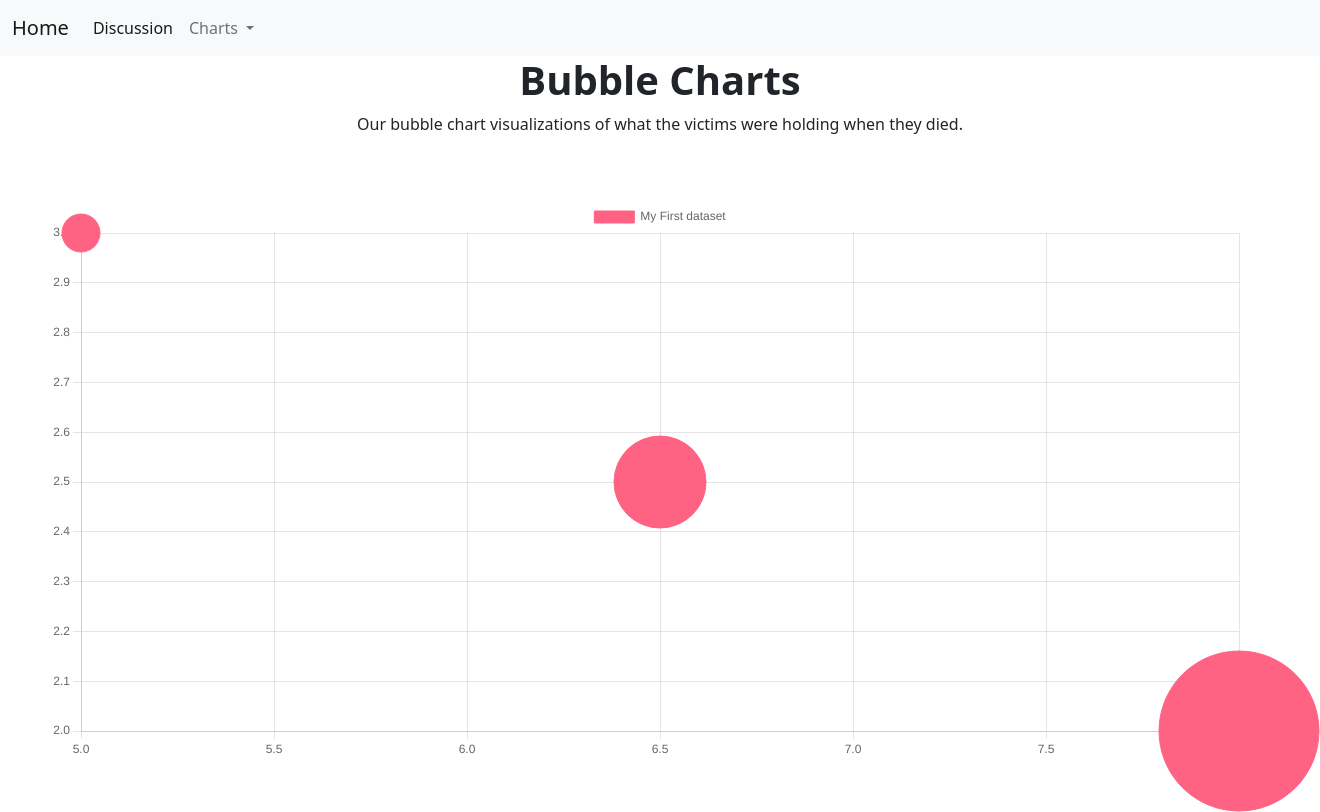
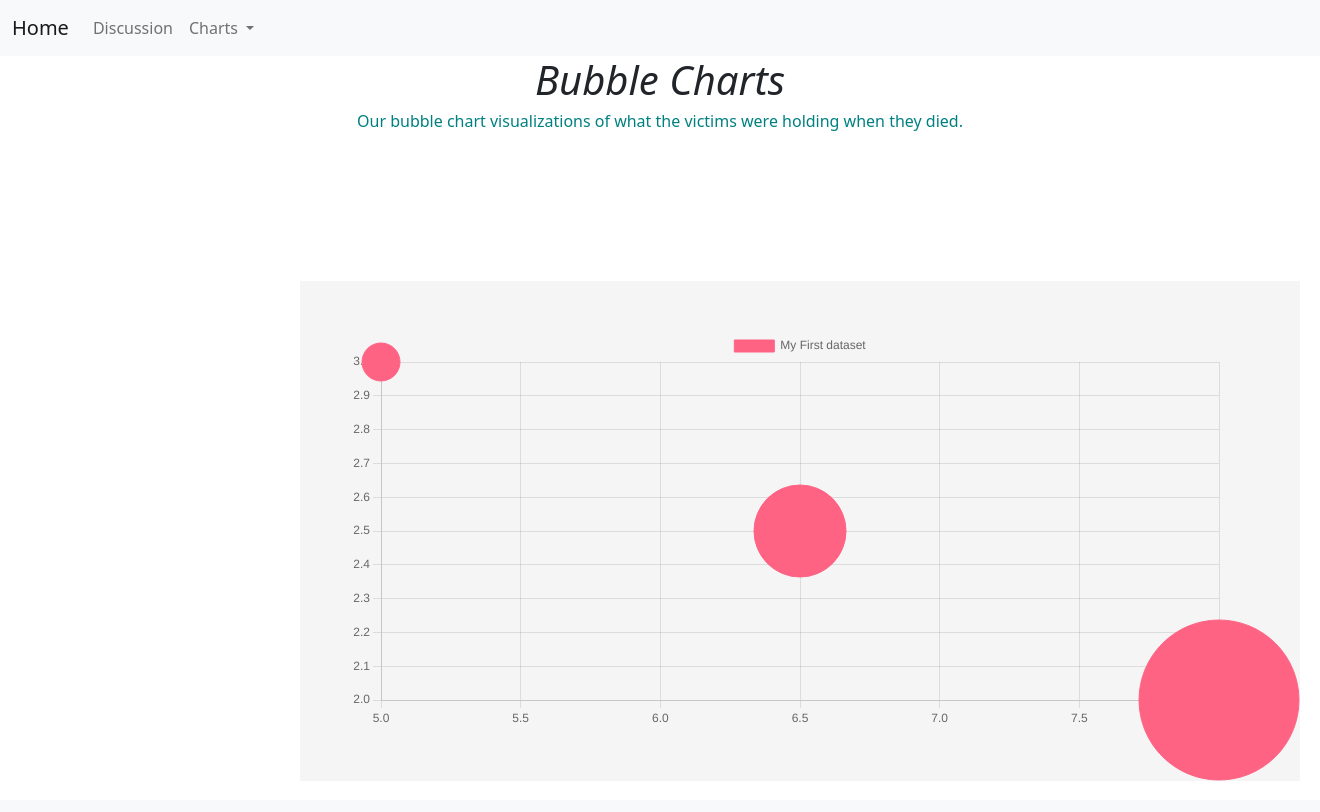
Before and after one commit to d0rtilla/PoliceShootingVisualization, a Flask app: template templates/bubble_chart.html in a window 1320 px wide. After the commit the page ends 781 px from the top, so only its background shows below. Run offline with Flask 2, Linux system fonts and the light colour scheme; the template is opened without the code that fills it, so the values that code supplies are empty; some libraries are stand-ins or nearby versions.

Commit message:
added some css

```diff
--- a/templates/bubble_chart.html
+++ b/templates/bubble_chart.html
@@ -11,12 +11,13 @@
       integrity="sha384-iYQeCzEYFbKjA/T2uDLTpkwGzCiq6soy8tYaI1GyVh/UjpbCx/TYkiZhlZB6+fzT"
       crossorigin="anonymous"
     />
+    <link rel="stylesheet" href="styles.css" />
 
     <!-- Import the Chart.js script-->
     <script src="https://cdn.jsdelivr.net/npm/chart.js"></script>
   </head>
 
-  <body>
+  <body background:#F39C12>
     <nav class="navbar navbar-expand-lg bg-light">
       <div class="container-fluid">
         <a class="navbar-brand" href="index.html">Home</a>
@@ -26,7 +27,7 @@
         <div class="collapse navbar-collapse" id="navbarSupportedContent">
           <ul class="navbar-nav me-auto mb-2 mb-lg-0">
             <li class="nav-item">
-              <a class="nav-link active" aria-current="page" href="discussion.html">Discussion</a>
+              <a class="nav-link" aria-current="page" href="discussion.html">Discussion</a>
             </li>
             <li class="nav-item dropdown">
               <a class="nav-link dropdown-toggle" href="#" role="button" data-bs-toggle="dropdown" aria-expanded="false">
@@ -42,14 +43,14 @@
 
 
     <div class="jumbotron text-center">
-      <h1><strong>Bubble Charts</strong></h1>
-      <p>
-        Our bubble chart visualizations of what the victims were holding when
-        they died.
-      </p>
+      <h1><em>Bubble Charts</em></h1>
+      <h6 class="text1">Our bubble chart visualizations of what the victims were holding when
+        they died.</h6>
     </div>
 
     <!-- Chart.js chart implementation-->
+
+    <div class="containerb">
     <div>
       <canvas id="myChart"></canvas>
     </div>
@@ -97,6 +98,7 @@
     <script>
       const myChart = new Chart(document.getElementById("myChart"), config);
     </script>
+    </div>
     <!-- Finished testing -->
 
     <script
--- a/templates/map.html
+++ b/templates/map.html
@@ -25,7 +25,7 @@
     />
 
     <!-- Import our CSS -->
-    <link rel="stylesheet" type="text/css" href="../static/css/style.css">
+    <link rel="stylesheet" href="styles.css" />
 
   </head>
 
--- a/templates/pie_charts.html
+++ b/templates/pie_charts.html
@@ -11,6 +11,7 @@
       integrity="sha384-iYQeCzEYFbKjA/T2uDLTpkwGzCiq6soy8tYaI1GyVh/UjpbCx/TYkiZhlZB6+fzT"
       crossorigin="anonymous"
     />
+    <link rel="stylesheet" href="styles.css" />
 
     <!-- Import the Chart.js script-->
     <script src="https://cdn.jsdelivr.net/npm/chart.js"></script>
@@ -26,7 +27,7 @@
         <div class="collapse navbar-collapse" id="navbarSupportedContent">
           <ul class="navbar-nav me-auto mb-2 mb-lg-0">
             <li class="nav-item">
-              <a class="nav-link active" aria-current="page" href="discussion.html">Discussion</a>
+              <a class="nav-link" aria-current="page" href="discussion.html">Discussion</a>
             </li>
             <li class="nav-item dropdown">
               <a class="nav-link dropdown-toggle" href="#" role="button" data-bs-toggle="dropdown" aria-expanded="false">
@@ -48,6 +49,7 @@
     </div>
 
     <!-- Chart.js chart implementation-->
+    <div class="container">
     <div>
         <canvas id="myChart"></canvas>
     </div>
@@ -89,6 +91,8 @@
           config
         );
     </script>
+    </div>
+    </div>
 
     <!-- Finished testing -->
 
--- a/templates/styles.css
+++ b/templates/styles.css
@@ -0,0 +1,29 @@
+.container {
+    height:800px;
+    width: 600px;
+}
+
+.containerb {
+    height:500px;
+    width: 1000px;
+    background: whitesmoke;
+    margin-left: 300px;
+    margin-top: 150px;
+
+}
+
+.dropdown-item:hover {
+    color:#F39C12;
+}
+
+.navbar-brand:hover {
+    color:#F39C12;
+}
+
+.nav-link:hover {
+    color:#F39C12;
+}
+
+.text1 {
+    color: teal;
+}
```
Also changed, not shown: templates/discussion.html (+5 -2 lines), templates/index.html (+7 -3 lines), images/liberty.jpeg (added), images/usa.gif (added), images/usa.jpeg (added), 1 other file.
